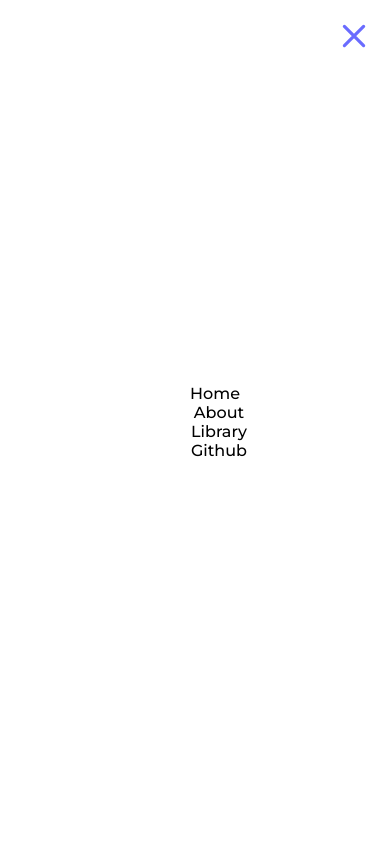
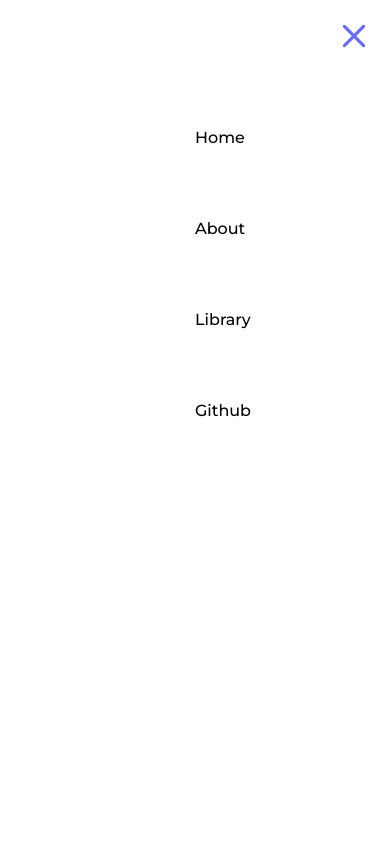
Before and after one commit to vinu-codes/portfolio, a React (Create React App) app: page / in a window 390 px wide. Both pictures are taken after a click on the button 354 px from the left and 36 px from the top of the page. Shown: the top 844 px of the page. Built offline with nearby package versions, Linux system fonts and the light colour scheme.

Commit message:
fix layout issues in navbar items for mobile

```diff
--- a/src/components/NavBar/NavBar.js
+++ b/src/components/NavBar/NavBar.js
@@ -11,6 +11,8 @@
   IconContainer,
   MobileMenu,
   MobileButton,
+  MobileGroup,
+  MobileItem,
 } from './NavBar.styled'
 import profile from './assets/profile.png'
 
@@ -52,21 +54,21 @@
           <span>Github</span>
         </Item>
       </Group>
-      <MobileMenu>
-        <ul>
-          <Item>
+      <MobileMenu className="mobile-menu">
+        <MobileGroup className="mobile-group">
+          <MobileItem className="mobile-item">
             <span>Home</span>
-          </Item>
-          <Item>
+          </MobileItem>
+          <MobileItem>
             <span>About</span>
-          </Item>
-          <Item>
+          </MobileItem>
+          <MobileItem>
             <span>Library</span>
-          </Item>
-          <Item>
+          </MobileItem>
+          <MobileItem>
             <span>Github</span>
-          </Item>
-        </ul>
+          </MobileItem>
+        </MobileGroup>
       </MobileMenu>
 
       <MobileButton onClick={toggleMenu}>
--- a/src/components/NavBar/NavBar.styled.js
+++ b/src/components/NavBar/NavBar.styled.js
@@ -12,45 +12,6 @@
   css`
     margin-right: ${mr}px;
   `
-
-const MobileMenu = styled.div`
-  width: 100%;
-  display: flex;
-  display: flex;
-  align-items: center;
-  justify-content: center;
-  background: none;
-  ${media.md`
-    display: none;
-  `};
-  .active & {
-    display: flex;
-    ${media.md`
-      display: none;
-    `};
-  }
-  .not_active & {
-    display: none;
-  }
-`
-
-const MobileButton = styled.button`
-  width: 72px;
-  height: 72px;
-  display: flex;
-  align-items: center;
-  justify-content: center;
-  background: none;
-  border: none;
-  outline: none;
-  position: absolute;
-  top: 0;
-  right: 0;
-  ${media.md`
-    display: none;
-  `};
-`
-
 const Container = styled.div`
   width: 100%;
   height: 72px;
@@ -73,14 +34,64 @@
     min-height: 100vh;
     max-height: 100vh;
     box-shadow: none;
-
     ${media.md`
-      height: 72px;
-      min-height: 72px;
-      max-height: 72px;
-      box-shadow: 0px 4px 4px 0px rgba(0, 0, 0, 0.16);
+    height: 72px;
+    min-height: 72px;
+    max-height: 72px;
+    box-shadow: 0px 4px 4px 0px rgba(0, 0, 0, 0.16);
+  `};
+  }
+`
+const MobileMenu = styled.div`
+  width: 100%;
+  display: flex;
+  align-items: flex-start;
+  justify-content: center;
+  background: none;
+  margin-top: 72px;
+  ${media.md`
+    display: none;
+  `};
+  .active & {
+    display: flex;
+    ${media.md`
+      display: none;
     `};
   }
+  .not_active & {
+    display: none;
+  }
+`
+
+const MobileGroup = styled.ul`
+  list-style: none;
+  padding: 0;
+  display: flex;
+  flex-direction: column;
+`
+
+const MobileItem = styled.li`
+  list-style: none;
+  padding: 0;
+  width: 0;
+  padding: 36px;
+`
+
+const MobileButton = styled.button`
+  width: 72px;
+  height: 72px;
+  display: flex;
+  align-items: center;
+  justify-content: center;
+  background: none;
+  border: none;
+  outline: none;
+  position: absolute;
+  top: 0;
+  right: 0;
+  ${media.md`
+    display: none;
+  `};
 `
 
 const IconContainer = styled.div`
@@ -148,4 +159,6 @@
   MobileButton,
   MobileMenu,
   Item,
+  MobileGroup,
+  MobileItem,
 }
```
